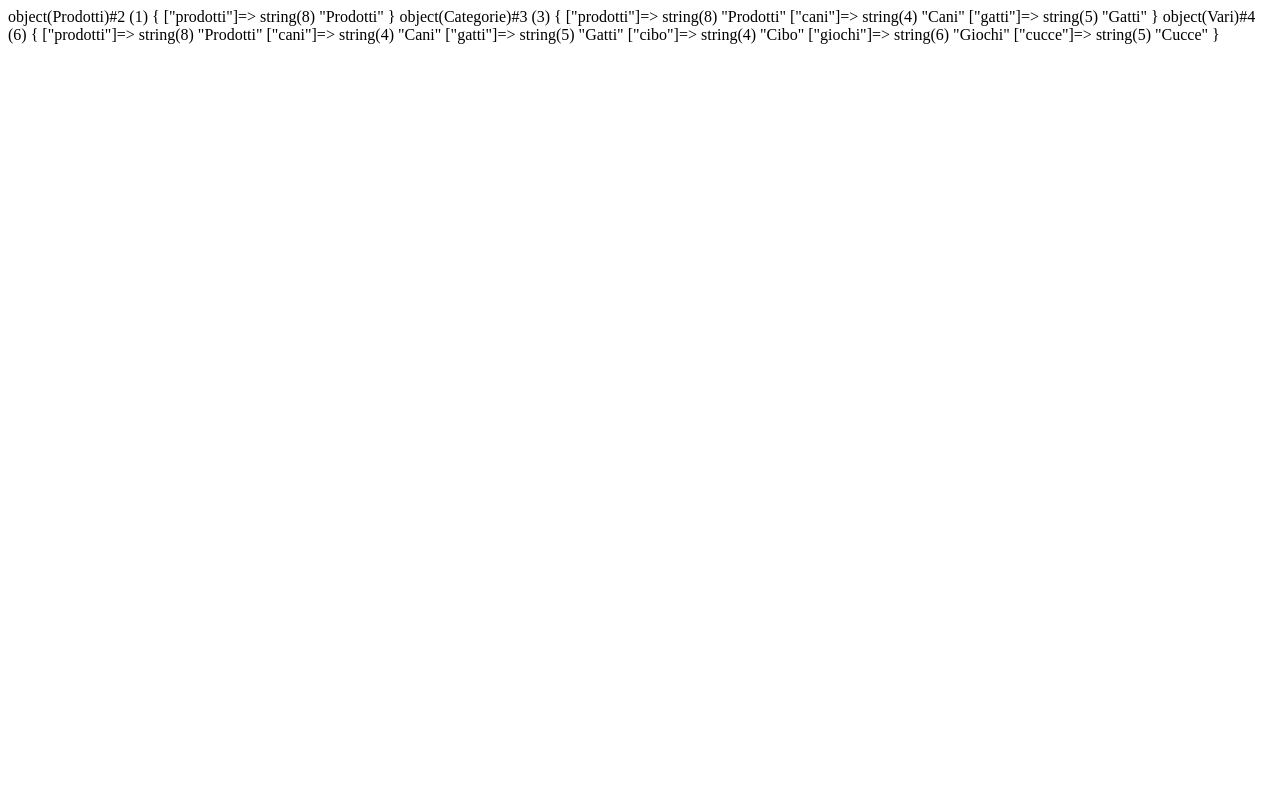
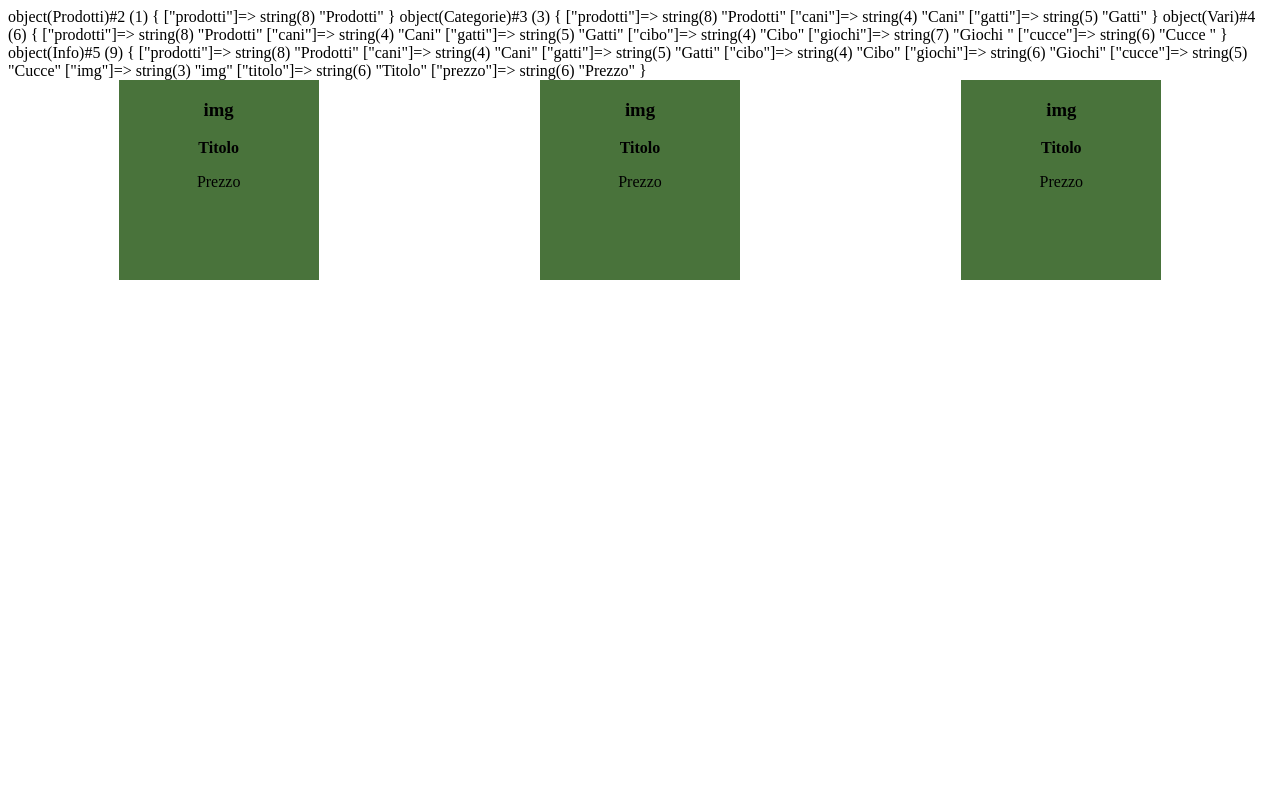
Before and after one commit to FilippoBersan/php-oop-2, a PHP site: page / in a window 1280 px wide. Run offline with PHP 8.4, Linux system fonts and the light colour scheme.

Commit message:
feat: prova stampa card

```diff
--- a/index.php
+++ b/index.php
@@ -29,6 +29,7 @@ class Vari extends Categorie{
   public $giochi;
   public $cucce;
 
+  public
 
   function __construct($prodotti,$_cani,$_gatti,$_cibo,$_giochi,$_cucce)
   {
@@ -38,17 +39,39 @@ class Vari extends Categorie{
       $this->giochi = $_giochi;
         $this->cucce = $_cucce;
   }
+
+
+}
+
+class Info extends Vari{
+    public $img;
+  public $titolo;
+   public $prezzo;
+
+   function __construct($_img,$_titolo,$_prezzo, $prodotti,$_cani,$_gatti,$_cibo,$_giochi,$_cucce)
+   {
+
+     parent::__construct($prodotti,$_cani,$_gatti,$_cibo,$_giochi,$_cucce);
+      $this->img= $_img;
+            $this->titolo= $_titolo;
+                  $this->prezzo= $_prezzo;
+   }
+
 }
 
 
 $prodotti= new Prodotti('Prodotti');
 $categorie = new Categorie('Prodotti','Cani','Gatti');
 $vari = new Vari('Prodotti','Cani','Gatti','Cibo','Giochi','Cucce');
+$info = new Info('img','Titolo','Prezzo','Prodotti','Cani','Gatti','Cibo','Giochi','Cucce');
 
+$vari->cibo = 'Cibo';
+$vari->giochi = 'Giochi ';
+$vari->cucce = 'Cucce ';
 
-
-var_dump($prodotti,$categorie,$vari);
-?>
+$info->img = 'img';
+$info->titolo= 'Titolo';
+$info->prezzo = 'Prezzo';
 
 
 
@@ -57,14 +80,41 @@ var_dump($prodotti,$categorie,$vari);
 
 
 
+var_dump($prodotti,$categorie,$vari,$info);
+?>
+
+
 <!DOCTYPE html>
 <html lang="en">
 <head>
   <meta charset="UTF-8">
   <meta name="viewport" content="width=device-width, initial-scale=1.0">
   <title>Php Oop 2</title>
+  <link rel="stylesheet" href="style.css">
 </head>
 <body>
+  <div class="cont">
+    <div class="card">
+<h3> <?php echo $info->img ?> </h1>
+  <strong> <?php echo $info->titolo ?></strong>
+  <p>  <?php echo $info->prezzo ?></p>
+ </div>
+
+    <div class="card">
+<h3> <?php echo $info->img ?> </h1>
+  <strong> <?php echo $info->titolo ?></strong>
+  <p>  <?php echo $info->prezzo ?></p>
+ </div>
+
+    <div class="card">
+<h3> <?php echo $info->img ?> </h1>
+  <strong> <?php echo $info->titolo ?></strong>
+  <p>  <?php echo $info->prezzo ?></p>
+ </div>
+
+
+
+  </div>
 
 </body>
 </html>
--- /dev/null
+++ b/style.css
@@ -0,0 +1,11 @@
+.cont {
+  display: flex;
+  justify-content: space-around;
+}
+
+.card {
+  text-align: center;
+  background-color: rgb(73, 115, 59);
+  height: 200px;
+  width: 200px;
+}
```
